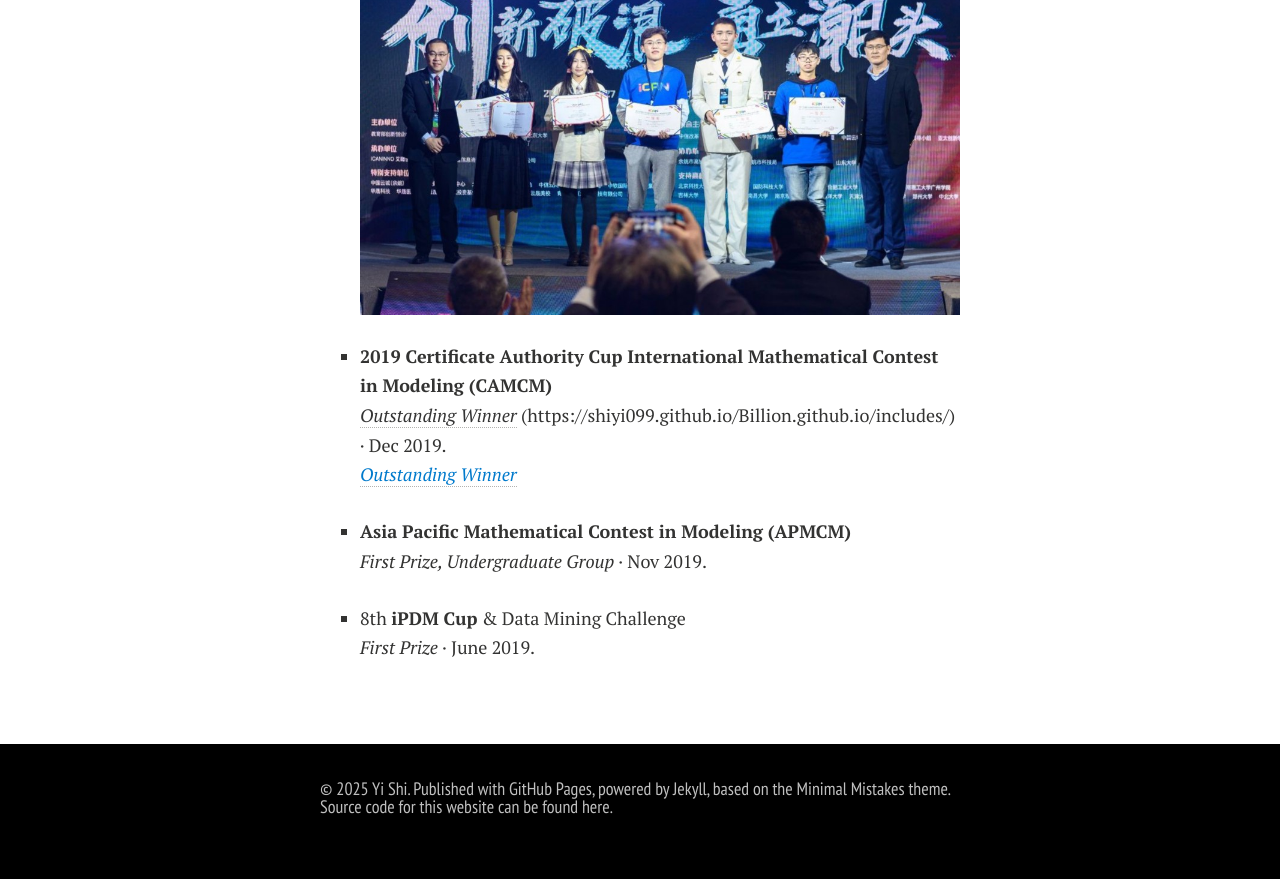
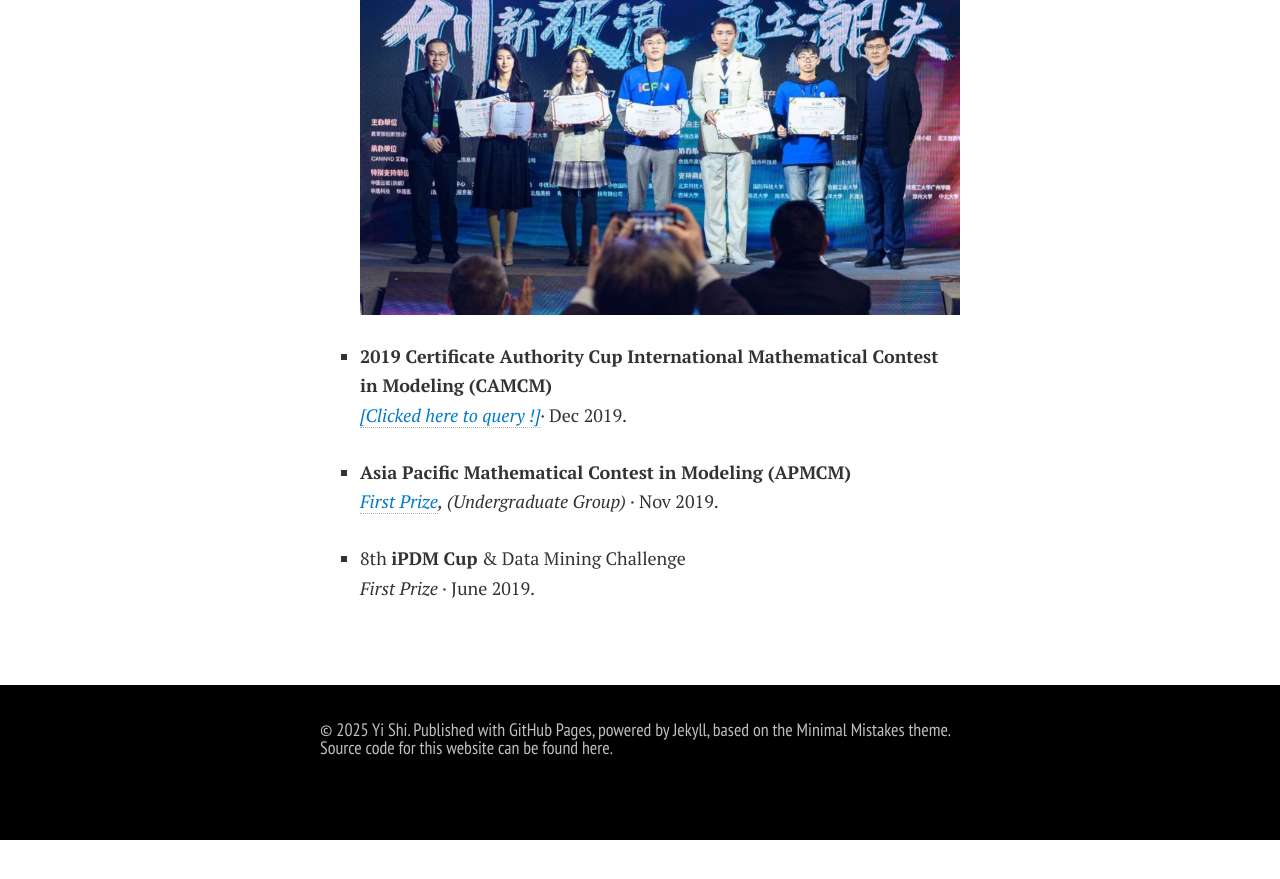
Before and after one commit to shiyi099/Billion.github.io, a Jekyll site: the page built from awards.md, in a window 1280 px wide and 900 px high, scrolled down 1895 px. Shown: the top 879 px of the window. Built offline with Jekyll 4.4.1, drawn with Linux system fonts in a browser that asks for light colours; nearby versions of some CDN libraries; comment, search, counter and statistics services are not loaded; a style sheet for code colours, icons or effects is not loaded; after the commit the page ends 2735 px from its top, so only the background shows below that.

Commit message:
Update awards.md

```diff
--- a/awards.md
+++ b/awards.md
@@ -20,8 +20,8 @@ title: Awards
 
 - 14th **iCAN** International Innovation<br>*First Prize & Finalist of China Entrepreneurship Competition (Top 10)* · Dec 2020.<br><img title="" src="https://shiyi099.github.io/Billion.github.io/images/awards/iCAN2020.jpg" alt="" data-align="inline">
 
-- **2019 Certificate Authority Cup International Mathematical Contest in Modeling (CAMCM)**<br>*[Outstanding Winner](includes/CAMCM-query.html)* (https://shiyi099.github.io/Billion.github.io/includes/) · Dec 2019.<br><a href="https://shiyi099.github.io/Billion.github.io/includes/CAMCM-query.html" style="text-decoration: none; color: #007acc;" onmouseover="this.style.color='#e91e63'" onmouseout="this.style.color='#007acc'" title="Click to query certificate!"><i>Outstanding Winner</i></a>
+- **2019 Certificate Authority Cup International Mathematical Contest in Modeling (CAMCM)**<br><a href="https://shiyi099.github.io/Billion.github.io/includes/CAMCM-query.html" style="text-decoration: none; color: #007acc;" onmouseover="this.style.color='#e91e63'" onmouseout="this.style.color='#007acc'" title="Click to query certificate! [CAMCM]"><i>[Clicked here to query !]</i></a>· Dec 2019.<br>
 
-- **Asia Pacific Mathematical Contest in Modeling (APMCM)** <br>*First Prize, Undergraduate Group* · Nov 2019.<br>
+- **Asia Pacific Mathematical Contest in Modeling (APMCM)** <br><a href="http://www.apmcm.org/certificate/result/19BDIJQRSZ45" style="text-decoration: none; color: #007acc;" onmouseover="this.style.color='#e91e63'" onmouseout="this.style.color='#007acc'" title="Click to query certificate! [APMCM]"><i>First Prize</i></a>*, (Undergraduate Group)* · Nov 2019.<br>
 
 - 8th **iPDM Cup** & Data Mining Challenge <br>*First Prize* · June 2019.<br>
```
